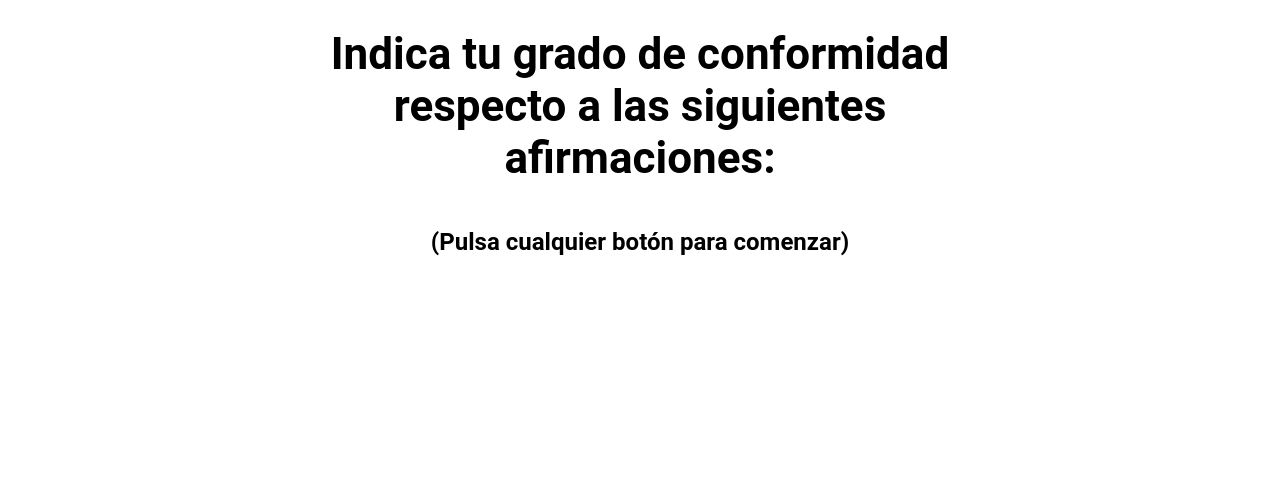
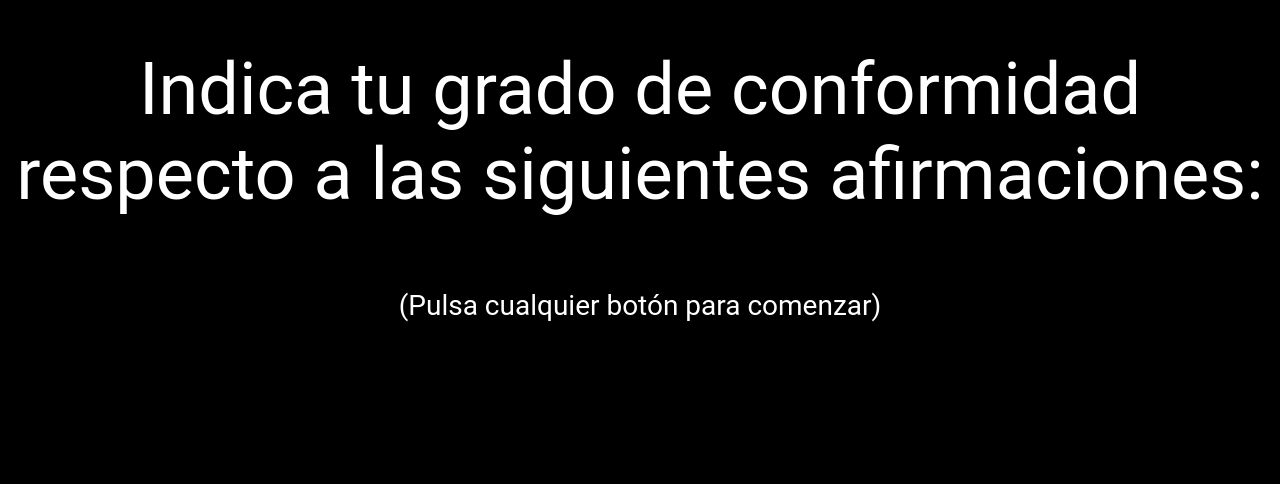
Before and after one commit to claraharguindey/smiley-terminal, a website: page public/index.html in a window 1280 px wide. Shown: the part 316-800 px from the top of the page. Drawn offline with nearby package versions, Linux system fonts and the light colour scheme; files that its build step writes are made by us from their sources; no server answers; files whose address does not match are found by name.

Commit message:
bg color

```diff
--- a/public/styles.css
+++ b/public/styles.css
@@ -1,6 +1,12 @@
+* {
+  background-color: black;
+  color: white;
+}
+
 .wrapper {
   margin: 0;
   position: absolute;
+  width: 100%;
   top: 50%;
   left: 50%;
   transform: translate(-50%, -50%);
@@ -10,15 +16,10 @@
 .content {
   text-align: center;
   font-family: 'Roboto', sans-serif;
-  font-size: 5.5vh;
-  font-weight: 600;
+  font-size: 9vh;
   max-height: 100vh;
 }
 
 .press-button {
-  font-size: 3vh;
+  font-size: 3.5vh;
 }
-
-.reaction-text {
-  color: #000000;
-}
```
Also changed, not shown: 1 other file.
